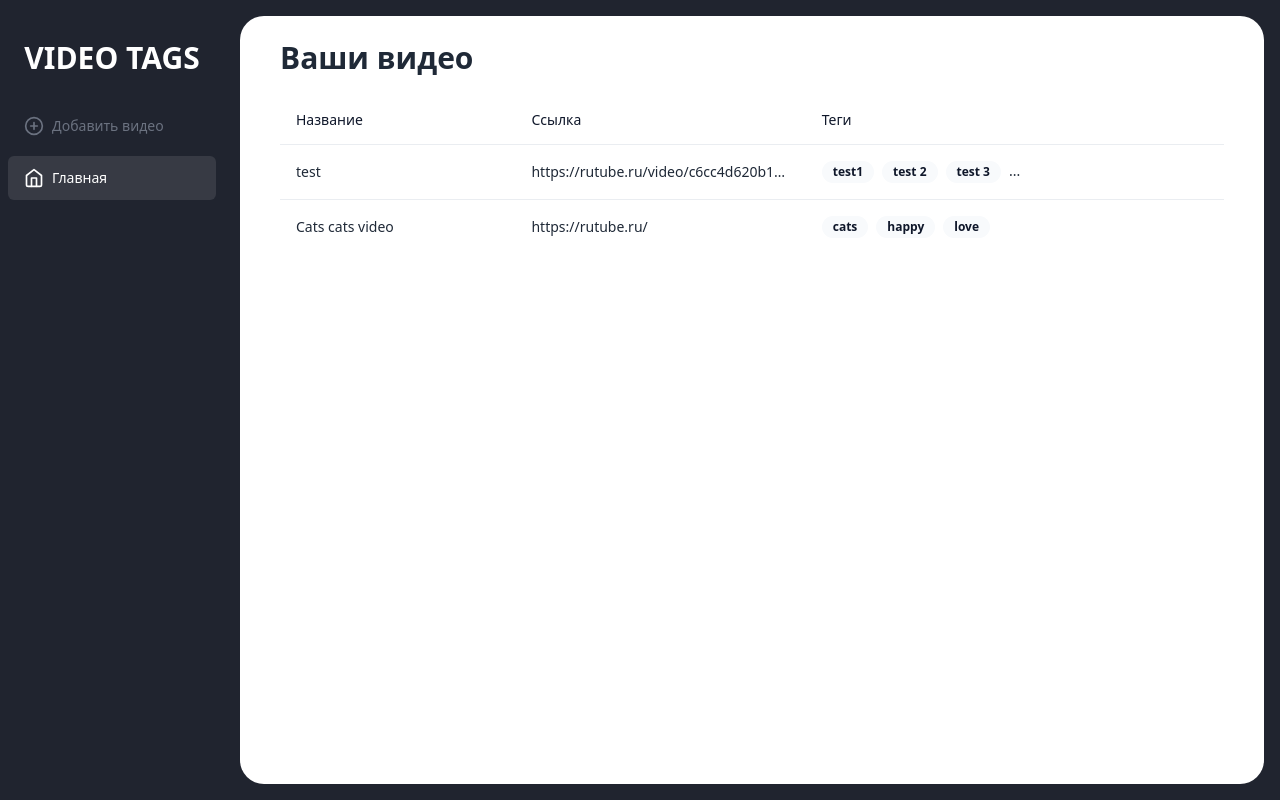
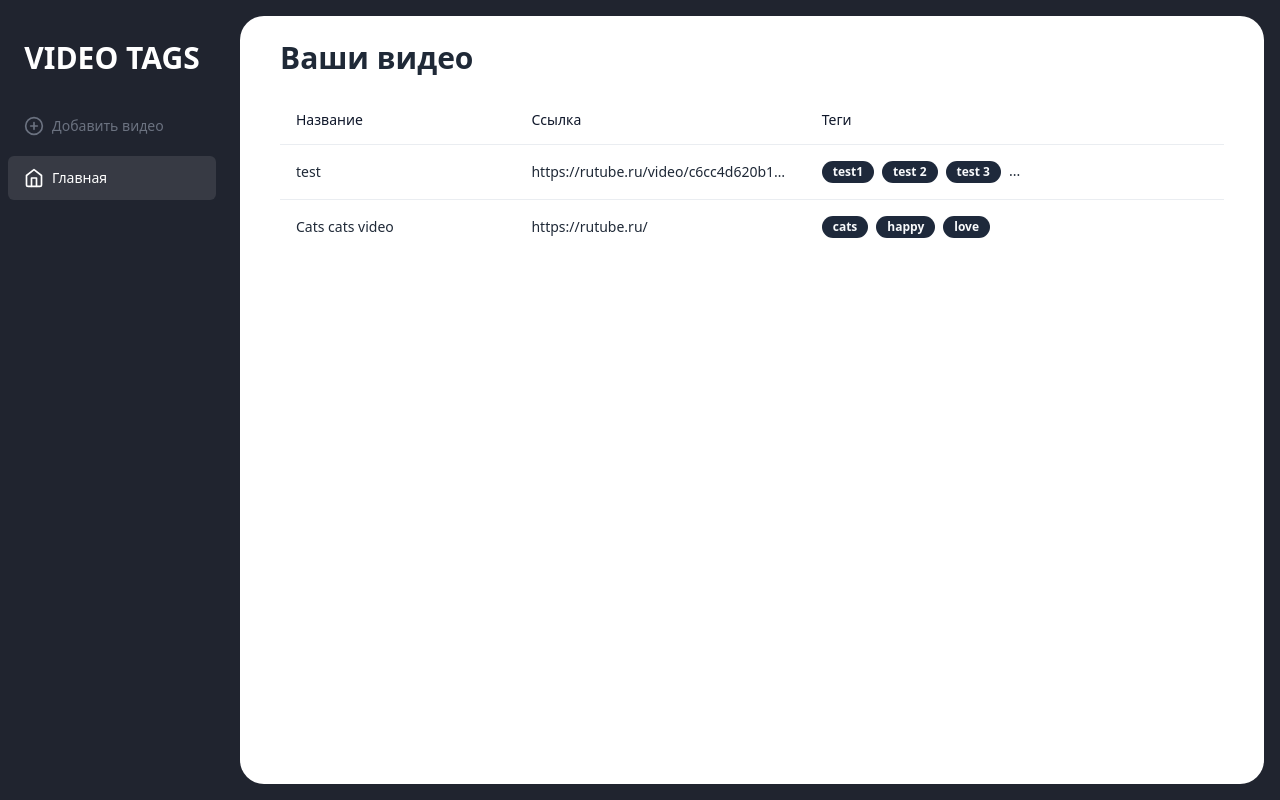
Before and after one commit to banzai-team/video-tagger, a React (Vite) app in the folder frontend/: page / in a window 1280 px wide. Built offline with nearby package versions, Linux system fonts and the light colour scheme.

Commit message:
Add row click

```diff
--- a/frontend/src/pages/MainPage/components/VideoTable.tsx
+++ b/frontend/src/pages/MainPage/components/VideoTable.tsx
@@ -1,20 +1,26 @@
-import {VideoDataItem} from "@/pages/MainPage/MainPage.tsx";
-import {Table, TableBody, TableCell, TableHead, TableHeader, TableRow} from "@/components/ui/table";
-import {Routes} from "@/Router";
-import {Badge} from "@/components/ui/badge";
+import { VideoDataItem } from "@/pages/MainPage/MainPage.tsx";
+import { Table, TableBody, TableCell, TableHead, TableHeader, TableRow } from "@/components/ui/table";
+import { Routes } from "@/Router";
+import { Badge } from "@/components/ui/badge";
+import { useNavigate } from "react-router-dom";
 
 type VideoTableProps = {
   data: VideoDataItem[];
 };
 
-const VideoTable: React.FC<VideoTableProps> = ({data}) => {
-    const croppedTags = (tags) => {
+const VideoTable: React.FC<VideoTableProps> = ({ data }) => {
+  const navigate = useNavigate();
+  const onRowClick = (id: string) => {
+    navigate(`${Routes.Video}/${id}`);
+  };
+
+  const croppedTags = (tags: string[]) => {
     const items = tags.length > 3 ? tags.slice(0, 3) : tags
     const ellipsis = tags.length > 3 ? '...' : ''
 
     return <>
       {items.map(item => (
-                <Badge className="text-xs whitespace-nowrap" variant='default'>
+        <Badge className="text-xs whitespace-nowrap" variant='secondary'>
           {item}
         </Badge>)
       )}
@@ -31,17 +37,18 @@ const VideoTable: React.FC<VideoTableProps> = ({data}) => {
       </TableHeader>
       <TableBody>
         {data.map((item) => (
-                    <TableRow key={`video-${item.id}`}>
-                        <TableCell className="max-w-48 w-max overflow-hidden text-ellipsis whitespace-nowrap">
-                            <a href={`${Routes.Video}/${item.id}`} className="font-medium">
+          <TableRow key={`video-${item.id}`} onClick={() => onRowClick(item.id)}>
+            <TableCell className="max-w-48 w-max overflow-hidden text-ellipsis whitespace-nowrap font-medium">
               {item.name}
-                            </a>
             </TableCell>
             <TableCell className="max-w-40 overflow-hidden text-ellipsis whitespace-nowrap">
               <a
                 href={item.source}
                 target="_blank"
                 className="font-medium"
+                onClick={(event) => {
+                  event.stopPropagation();
+                }}
               >
                 {item.source}
               </a>
```
Lines whose indentation alone changed are shown as unchanged.
